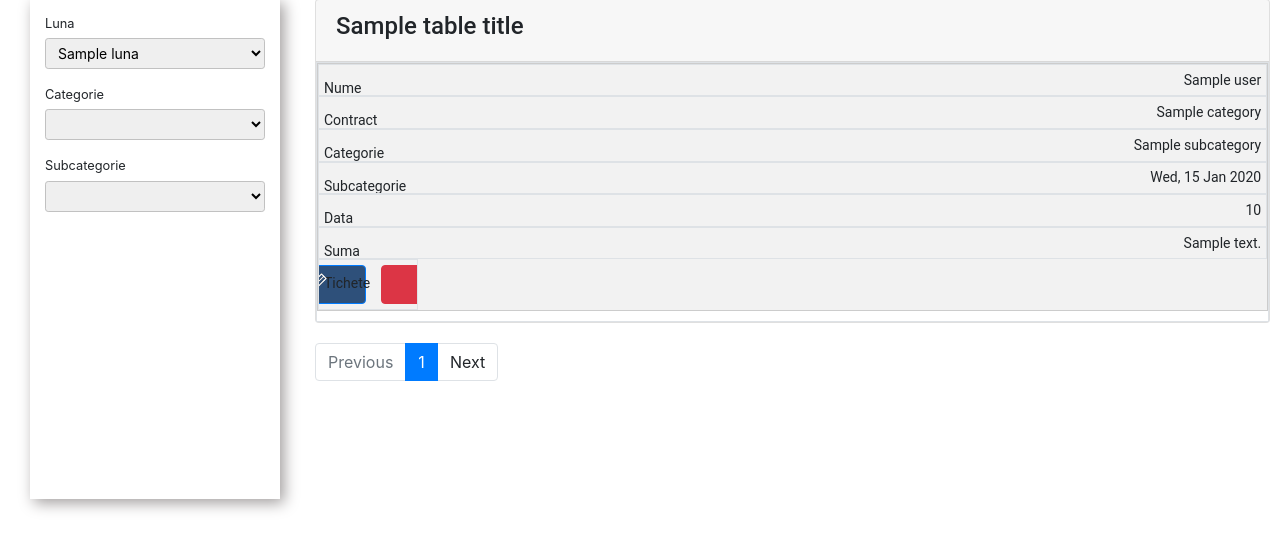
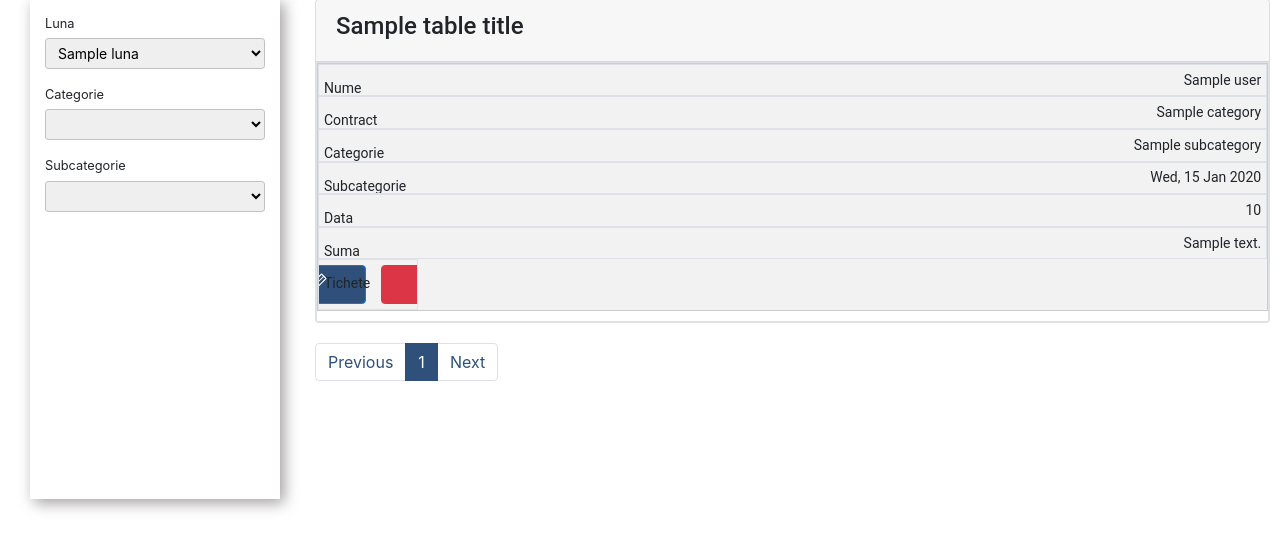
Before and after one commit to tupyy/homesite, a Django app: template templates/money/payment/view_month.html in a window 1280 px wide. Shown: the part 87-637 px from the top of the page. Run offline with Django 3.2, Linux system fonts and the light colour scheme; the template is opened without the code that fills it: most values are stand-ins (such as "Sample title", 1, 10 or a date in 2020); lists and menus that the app fills with data are empty; some libraries are stand-ins or nearby versions.

Commit message:
css pagination

```diff
--- a/money/static/money/css/view_month.css
+++ b/money/static/money/css/view_month.css
@@ -43,6 +43,19 @@ label {
 
 .pagination-container {
     margin: 20px 20px auto 20px;
+}
+
+.pagination li.page-item.active .page-link {
+    background-color: #2e507a;
+    border-color: #2e507a;
+    color: white;
+}
+
+.pagination li.page-item.active .page-link:hover {
+     background-color: #03465C;
+}
+.pagination li.page-item .page-link {
+    color: #2e507a;
 }
 /* Zebra striping
 tr:nth-of-type(odd) {
```
